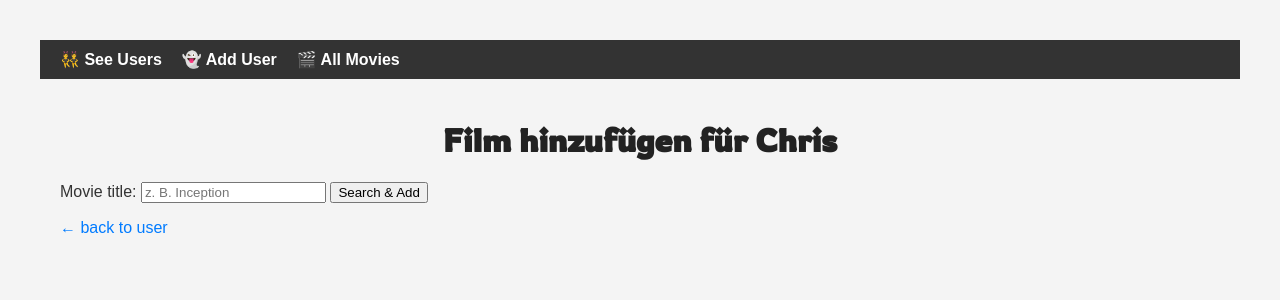
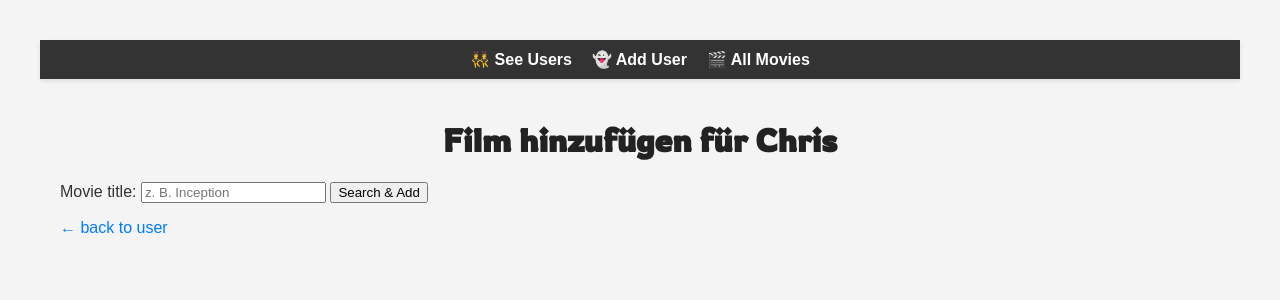
Before and after one commit to build-with-chris/moviewebapp, a Flask app: page /users/1/add_movie in a window 1280 px wide. Shown: the top 300 px of the page. Run offline with Flask 3, Linux system fonts and the light colour scheme.

Commit message:
new nav styling

```diff
--- a/static/style.css
+++ b/static/style.css
@@ -16,10 +16,12 @@ h1 {
 
 /* === NAVBAR === */
 .navbar {
+    width: 100%;
     background-color: #333;
-    padding: 10px 20px;
-    display: flex;
-    gap: 20px;
+    position: sticky;
+    top: 0;
+    z-index: 1000;
+    box-shadow: 0 2px 4px rgba(0,0,0,0.1);
 }
 
 .navbar a {
@@ -30,6 +32,15 @@ h1 {
 
 .navbar a:hover {
     text-decoration: underline;
+}
+
+.navbar-inner {
+    max-width: 1200px;
+    margin: 0 auto;
+    display: flex;
+    justify-content: center;
+    gap: 20px;
+    padding: 10px 0;
 }
 
 /* === LAYOUT === */
--- a/templates/base.html
+++ b/templates/base.html
@@ -13,9 +13,11 @@
 
 <body>
     <nav class="navbar">
-        <a href="{{ url_for('list_users') }}">👯 See Users</a>
-        <a href="{{ url_for('add_user') }}"> 👻 Add User</a>
-        <a href="{{ url_for('all_movies') }}">🎬 All Movies</a>
+        <div class="navbar-inner">
+            <a href="{{ url_for('list_users') }}">👯 See Users</a>
+            <a href="{{ url_for('add_user') }}"> 👻 Add User</a>
+            <a href="{{ url_for('all_movies') }}">🎬 All Movies</a>
+        </div>
     </nav>
 
     <div class="container">
```
